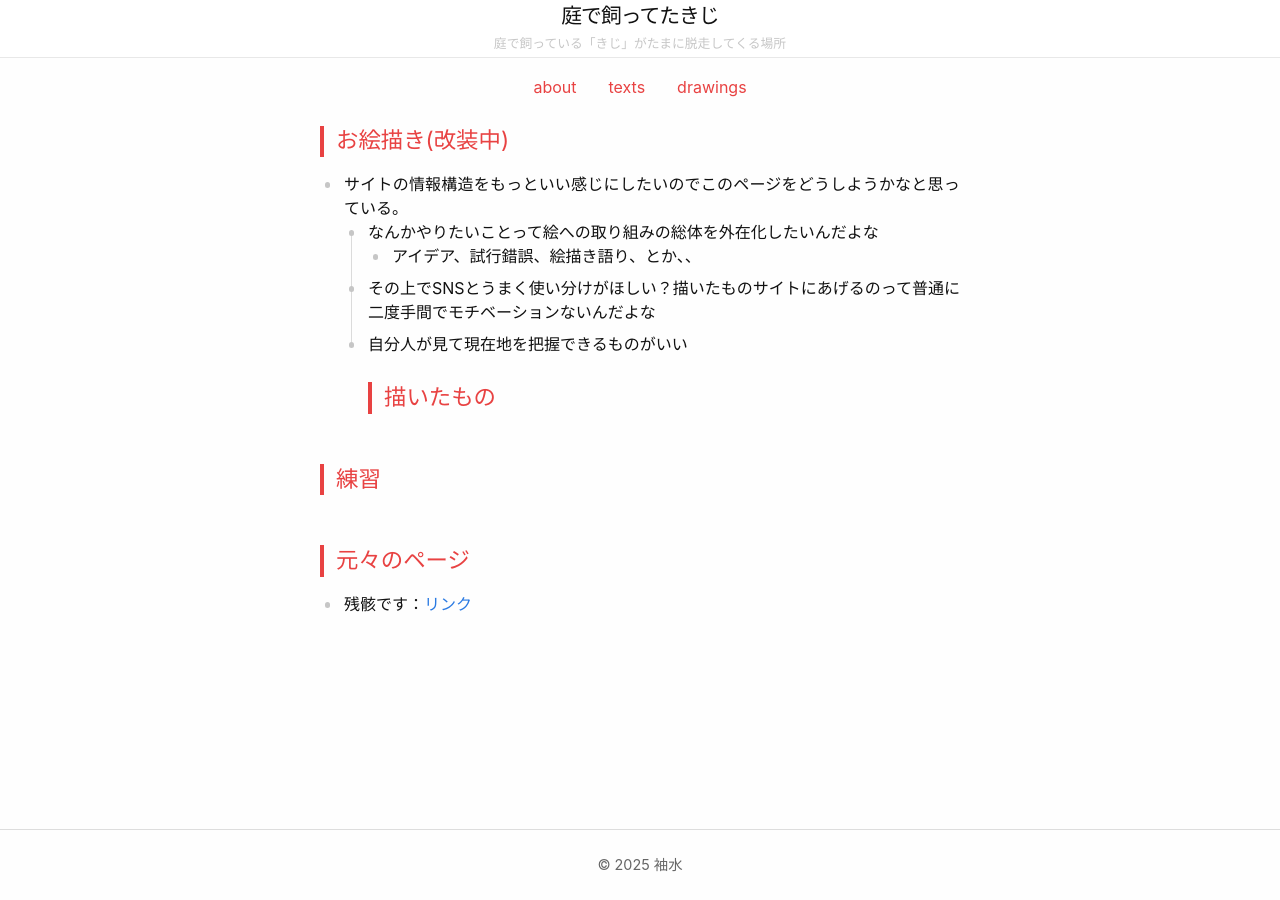
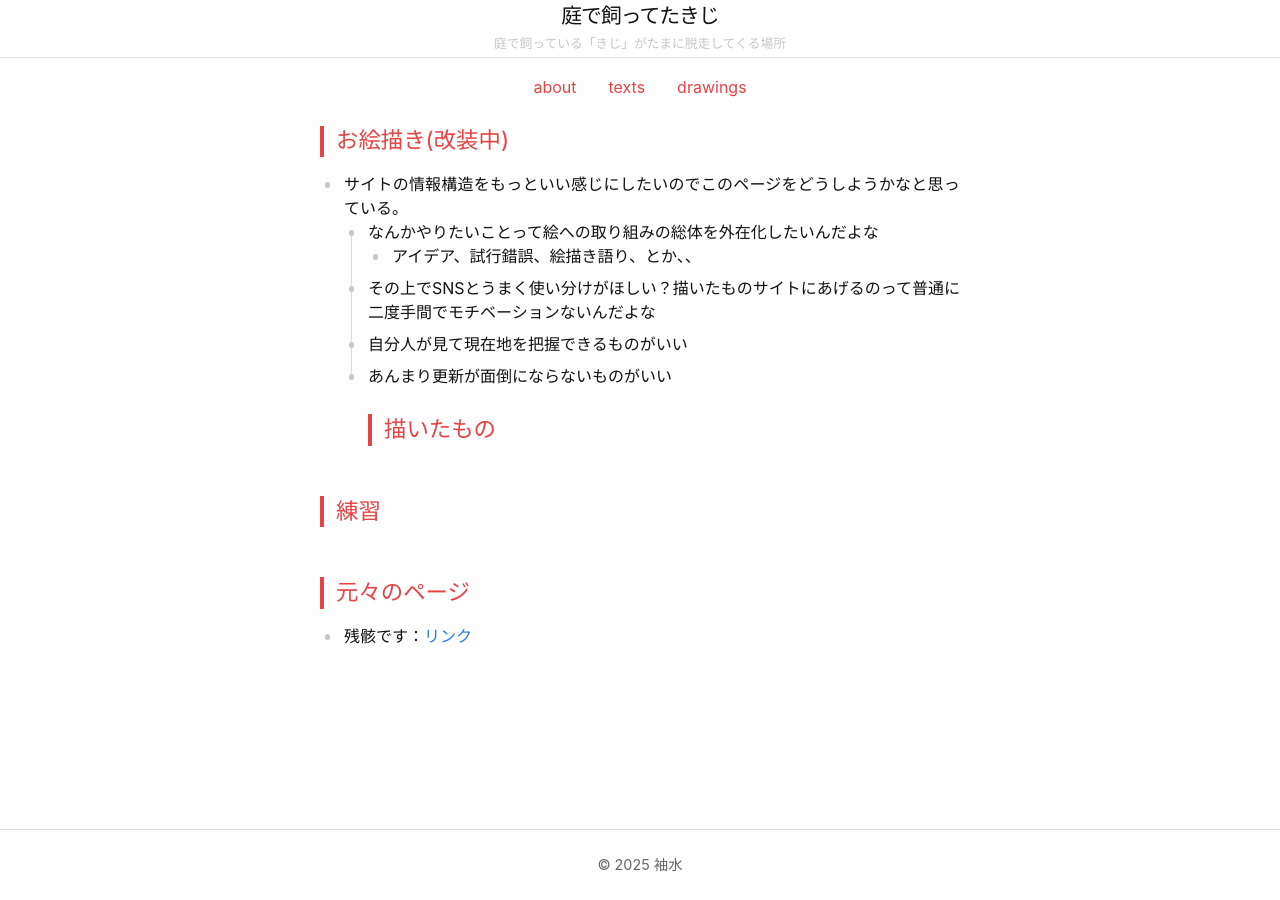
Before and after one commit to njargon/njargon.github.io, a Jekyll site: the page built from drawings.md, in a window 1280 px wide. Built offline with Jekyll 4.4.1, drawn with Linux system fonts in a browser that asks for light colours.

Commit message:
vault backup: 2025-08-27 16:55:11

```diff
--- a/drawings.md
+++ b/drawings.md
@@ -17,6 +17,7 @@ permalink: /drawings/
 		- アイデア、試行錯誤、絵描き語り、とか、、
 	- その上でSNSとうまく使い分けがほしい？描いたものサイトにあげるのって普通に二度手間でモチベーションないんだよな
 	- 自分人が見て現在地を把握できるものがいい
+	- あんまり更新が面倒にならないものがいい
 ## 描いたもの
 
 ## 練習
```
